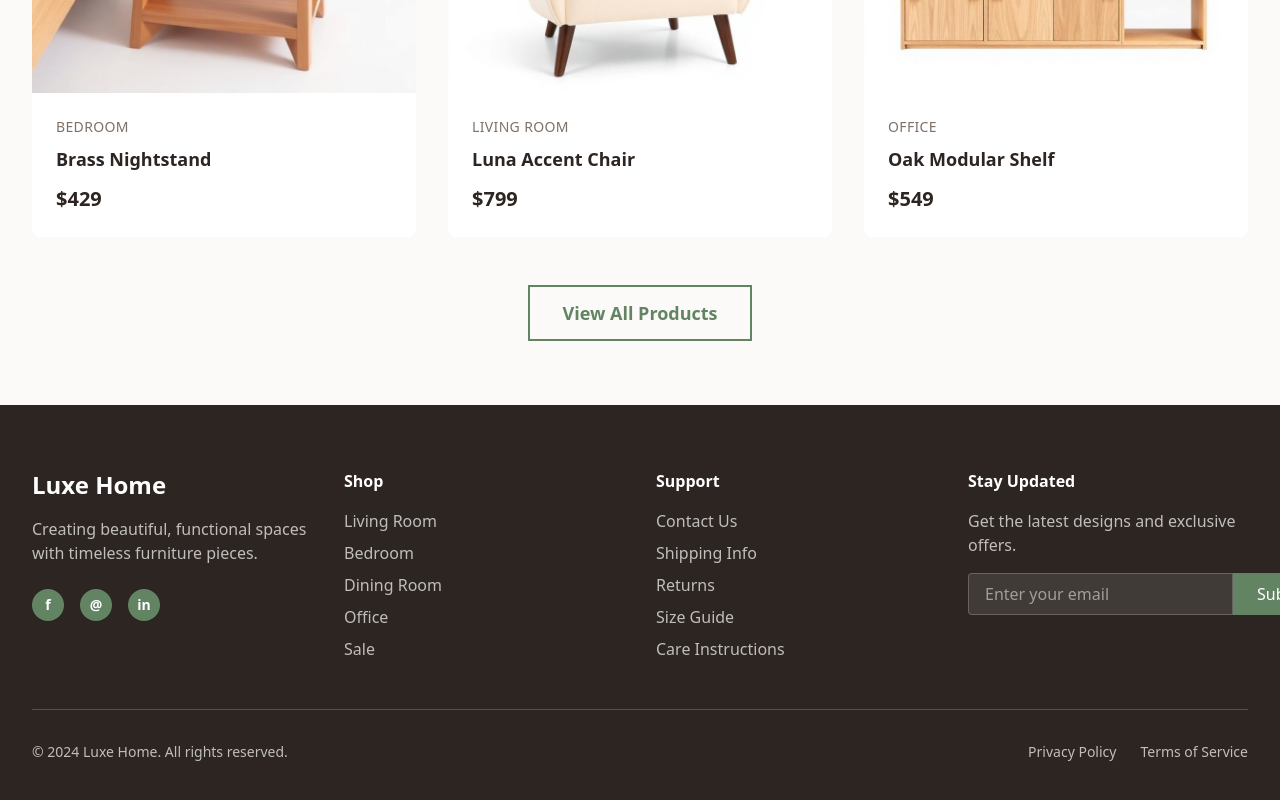
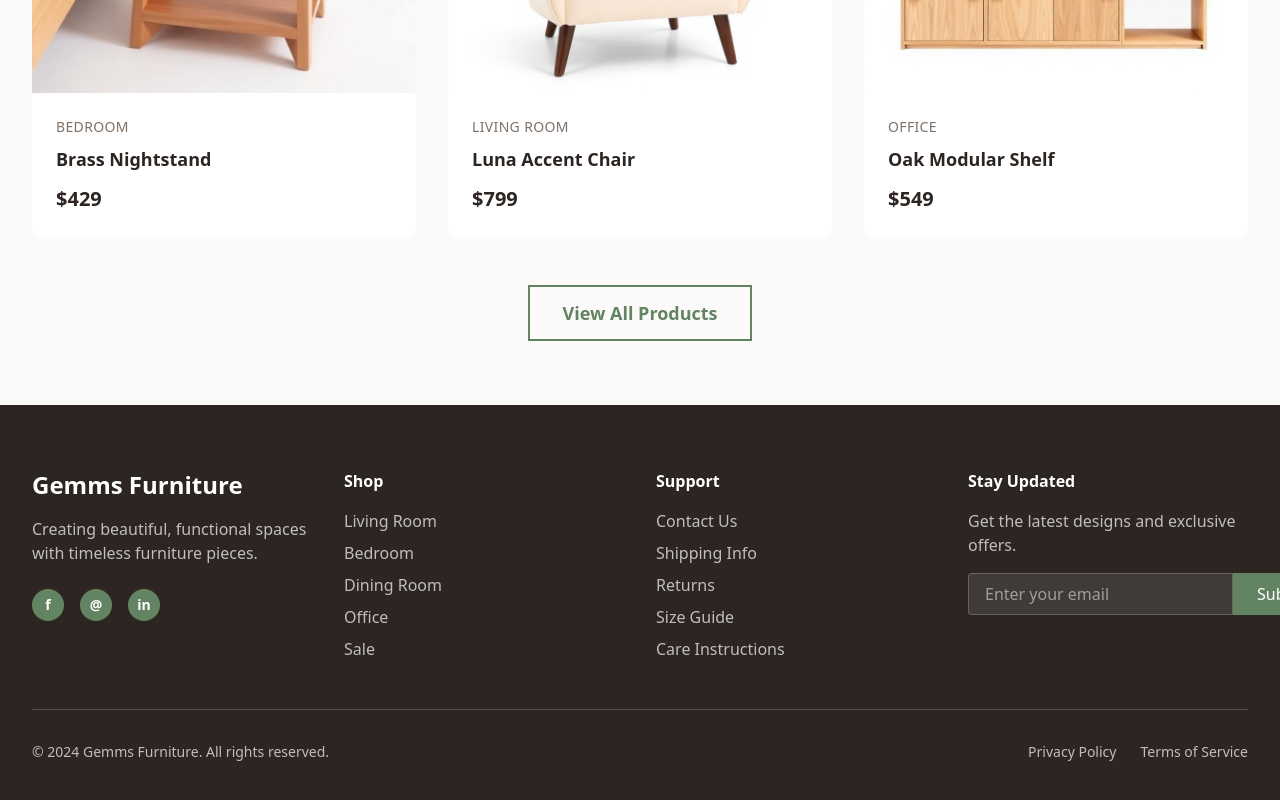
Before and after one commit to JohnSin797/gems-furniture, a React (Vite) app: page / in a window 1280 px wide. Shown: the part 1700-2500 px from the top of the page. Built offline with nearby package versions, Linux system fonts and the light colour scheme.

Commit message:
Update footer with app name

```diff
--- a/src/components/Footer.tsx
+++ b/src/components/Footer.tsx
@@ -5,7 +5,7 @@ const Footer = () => {
         <div className="grid grid-cols-1 md:grid-cols-4 gap-8">
           {/* Brand */}
           <div className="col-span-1">
-            <h3 className="text-2xl font-bold mb-4">Luxe Home</h3>
+            <h3 className="text-2xl font-bold mb-4">Gemms Furniture</h3>
             <p className="text-white/70 mb-6">
               Creating beautiful, functional spaces with timeless furniture pieces.
             </p>
@@ -65,7 +65,7 @@ const Footer = () => {
 
         {/* Bottom Bar */}
         <div className="border-t border-white/20 mt-12 pt-8 flex flex-col md:flex-row justify-between items-center">
-          <p className="text-white/70 text-sm">© 2024 Luxe Home. All rights reserved.</p>
+          <p className="text-white/70 text-sm">© 2024 Gemms Furniture. All rights reserved.</p>
           <div className="flex space-x-6 mt-4 md:mt-0">
             <a href="#" className="text-white/70 hover:text-white text-sm transition-colors">Privacy Policy</a>
             <a href="#" className="text-white/70 hover:text-white text-sm transition-colors">Terms of Service</a>
```
